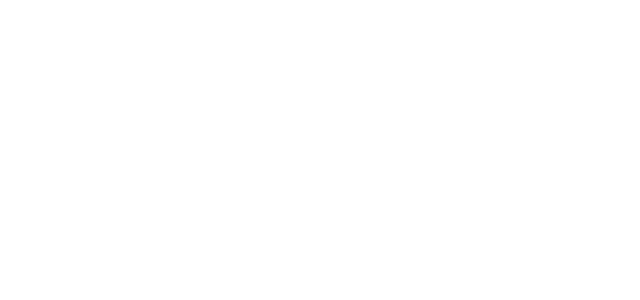
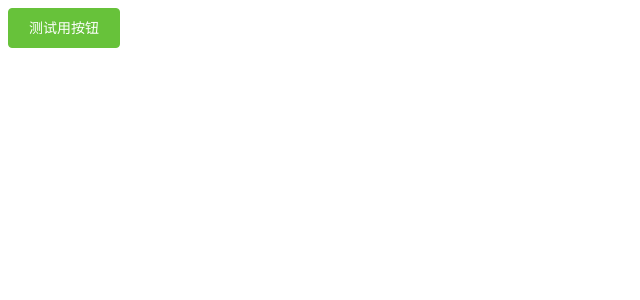
Before and after one commit to 540904718/heimamm46, a Vue app: page / in a window 1280 px wide. Shown: the top 300 px of the page, without its empty margins (0-640 px from the left). Built offline with nearby package versions, Linux system fonts and the light colour scheme.

Commit message:
项目起步,整合element-ui

```diff
--- a/package.json
+++ b/package.json
@@ -9,7 +9,9 @@
   },
   "dependencies": {
     "core-js": "^3.6.4",
-    "vue": "^2.6.11"
+    "element-ui": "^2.13.0",
+    "vue": "^2.6.11",
+    "vue-router": "^3.1.5"
   },
   "devDependencies": {
     "@vue/cli-plugin-babel": "^4.2.0",
--- a/src/App.vue
+++ b/src/App.vue
@@ -1,5 +1,5 @@
 <template>
-
+  <el-button type="success">测试用按钮</el-button>
 </template>
 
 <script>
--- /dev/null
+++ b/src/router/index.js
@@ -0,0 +1,13 @@
+// 导入vue
+import Vue from 'vue'
+// 导入vue-router
+import VueRouter from '../../node_modules/vue-router'
+// 注册一下 use
+Vue.use(VueRouter)
+// 创建路由对象
+const router = new VueRouter({
+    // 路由规则
+    routes: []
+})
+// 暴露出去
+export default router
```
Also changed, not shown: src/main.js (+10 -1 lines), 1 other file (tests, documents, lock files or other folders).
